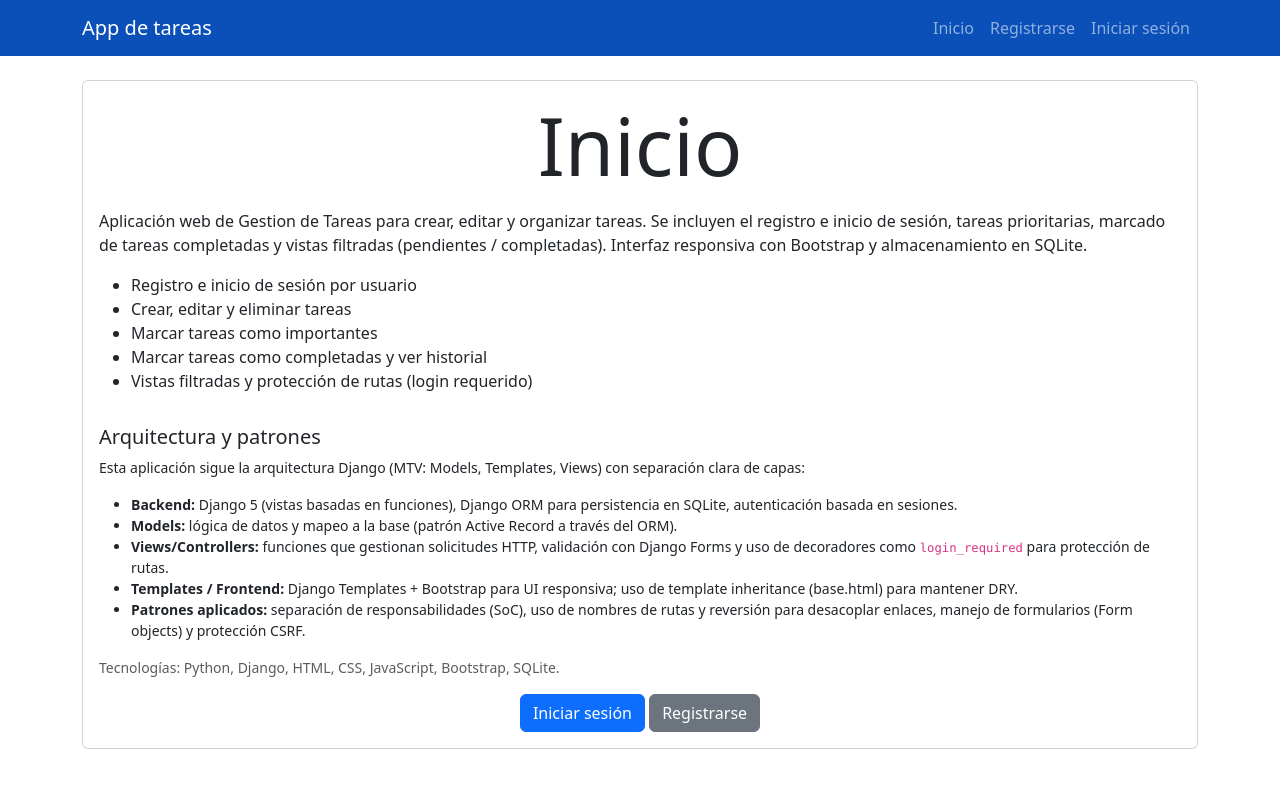
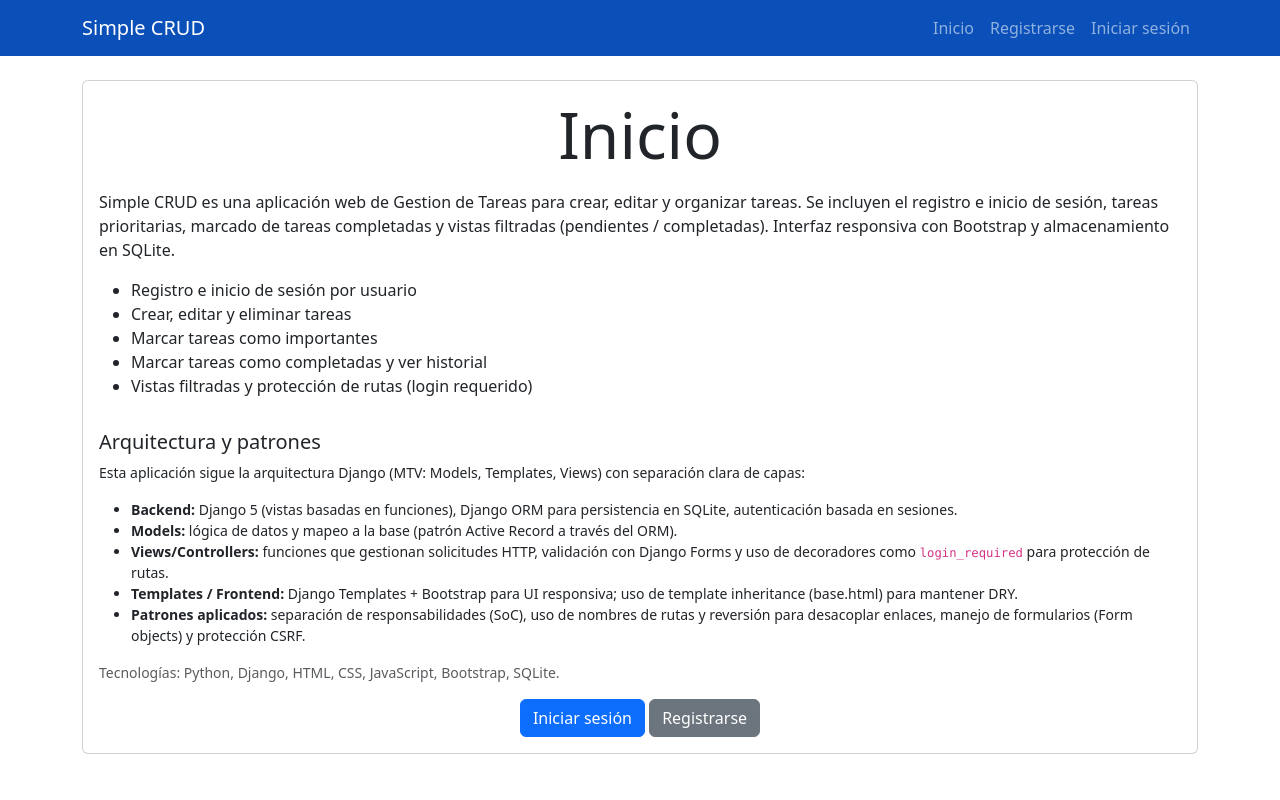
Before and after one commit to enridami/simple_crud, a Django app: page / in a window 1280 px wide. Run offline with Django 5.2, Linux system fonts and the light colour scheme.

Commit message:
Fix title

```diff
--- a/tasks/templates/base.html
+++ b/tasks/templates/base.html
@@ -3,14 +3,14 @@
 <head>
     <meta charset="UTF-8">
     <meta name="viewport" content="width=device-width, initial-scale=1.0">
-    <title>App tareas</title>
+    <title>Simple CRUD</title>
     <link rel="stylesheet" href="https://cdn.jsdelivr.net/npm/bootstrap@5.3.8/dist/css/bootstrap.min.css">
 </head>
 <body>
 
     <nav class="navbar navbar-expand-lg light navbar-dark" style="background-color: #0a50b8;" >
         <div class="container">
-            <a class="navbar-brand" href="/">App de tareas</a>
+            <a class="navbar-brand" href="/">Simple CRUD</a>
             <button class="navbar-toggler" type="button" data-bs-toggle="collapse" data-bs-target="#navbarNav" aria-controls="navbarNav" aria-expanded="false" aria-label="Toggle navigation">
              <span class="navbar-toggler-icon"></span>
             </button>
--- a/tasks/templates/home.html
+++ b/tasks/templates/home.html
@@ -5,10 +5,10 @@
 
 <main class="container" py-5>
     <section class="card card-body mt-4">
-        <h1 class="display-1 text-center">Inicio</h1>
+        <h1 class="display-3 text-center">Inicio</h1>
 
         <p class="card-text mt-2">
-            Aplicación web de Gestion de Tareas para crear, editar y organizar tareas. Se incluyen el registro e inicio de sesión, tareas prioritarias, marcado de tareas completadas y vistas filtradas (pendientes / completadas). Interfaz responsiva con Bootstrap y almacenamiento en SQLite.
+            Simple CRUD es una aplicación web de Gestion de Tareas para crear, editar y organizar tareas. Se incluyen el registro e inicio de sesión, tareas prioritarias, marcado de tareas completadas y vistas filtradas (pendientes / completadas). Interfaz responsiva con Bootstrap y almacenamiento en SQLite.
         </p>
 
         <ul>
--- a/tasks/templates/tasks.html
+++ b/tasks/templates/tasks.html
@@ -4,7 +4,7 @@
 <main class="container">
     <div class="row">
         <div class="col-md-6 offset-md-3">
-            <h1 class="text-center display-3 py-5">{{ title|default:"Lista de tareas" }}</h1>
+            <h1 class="text-center display-4 py-5">{{ title|default:"Lista de tareas" }}</h1>
 
                 <ul class="list-group">
                 {% for task in tasks %}
```
